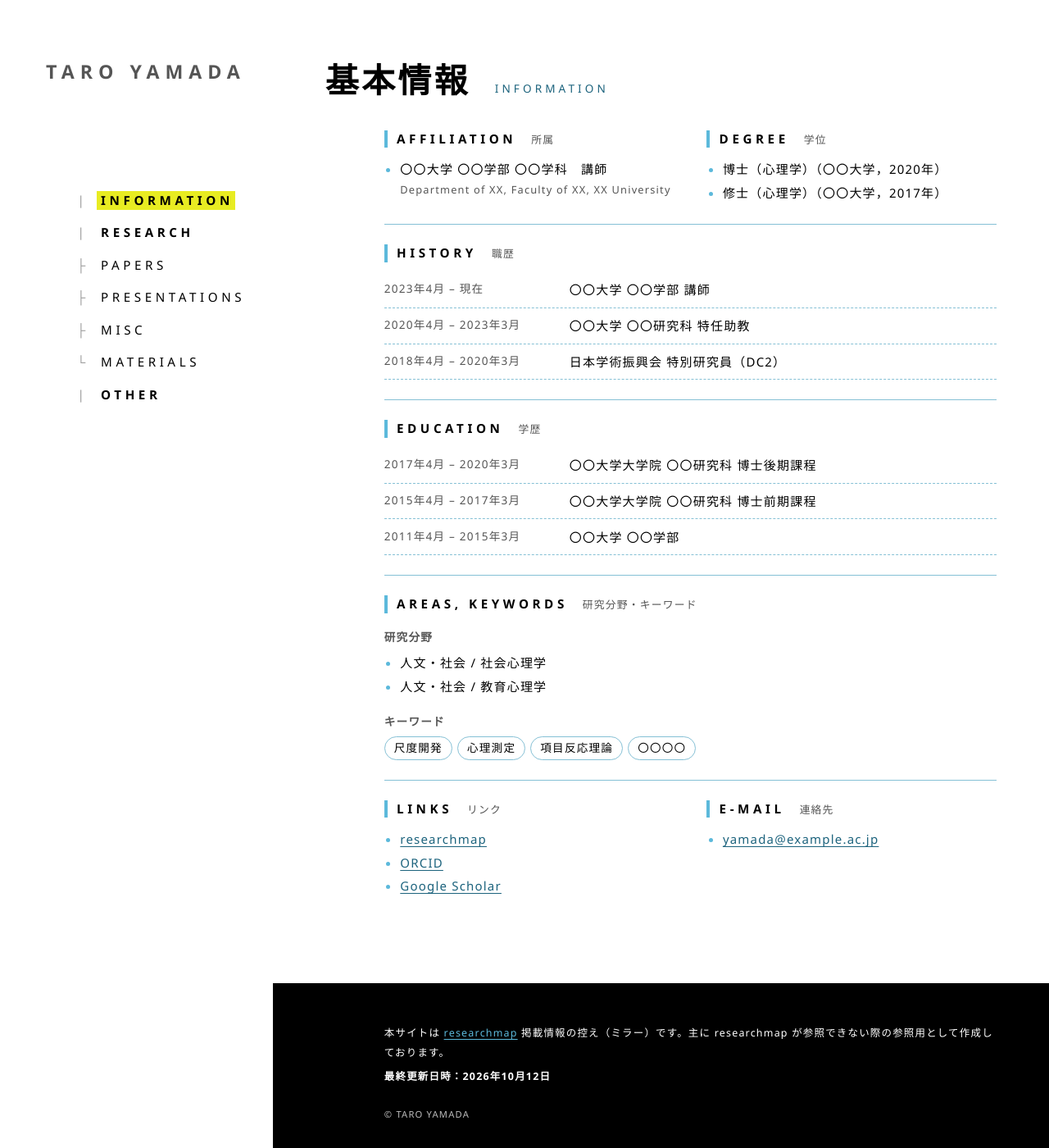
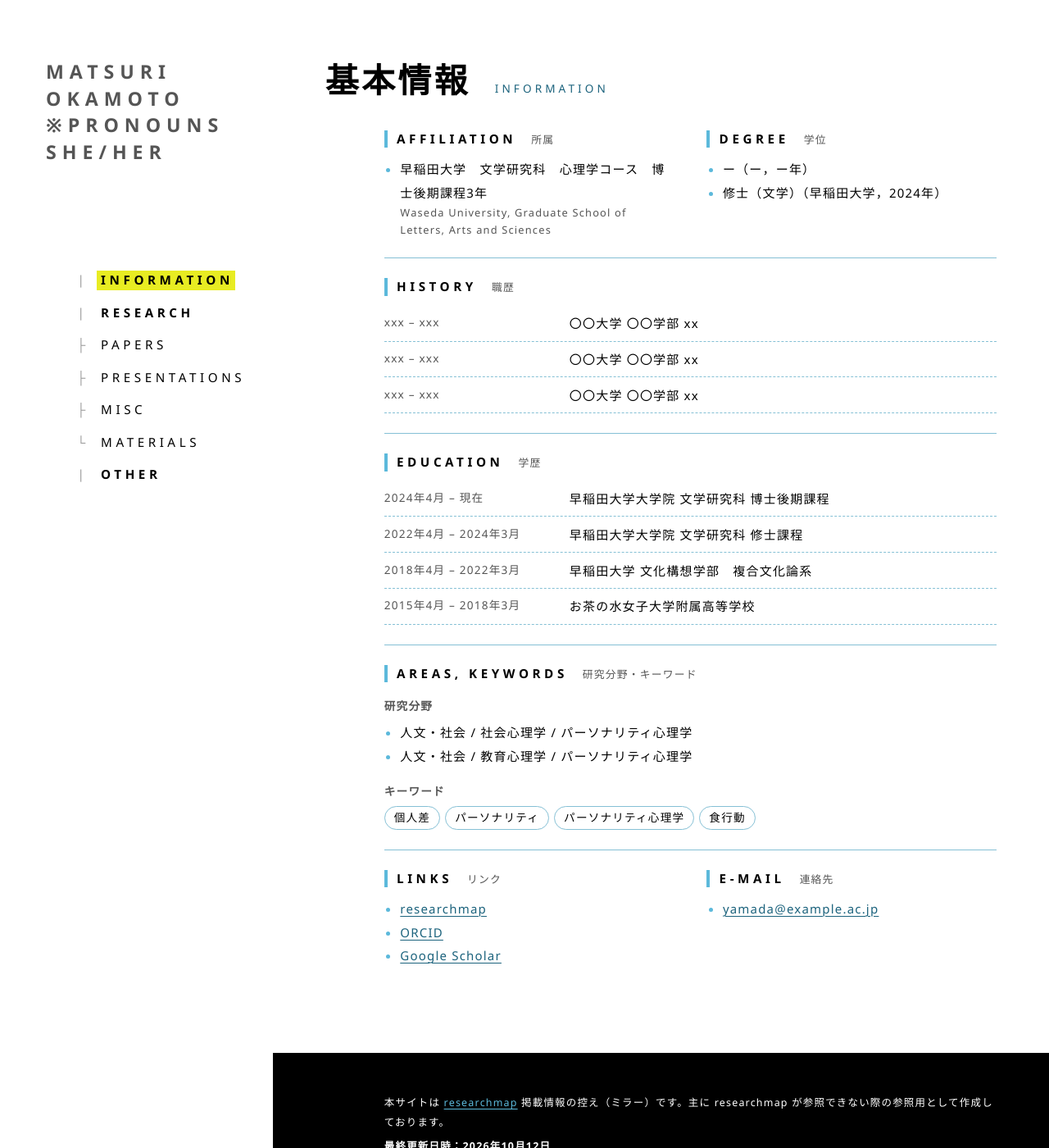
Before and after one commit to Matsuri-O/Matsuri-O.github.io, a Jekyll site: the page built from information.html, in a window 1280 px wide and 1400 px high. Shown: the whole window at 82% size. Built offline with Jekyll 4.4.1, drawn with Linux system fonts in a browser that asks for light colours; some of the changed text lies outside the part shown.

Commit message:
Update profile.yml

```diff
--- a/_data/profile.yml
+++ b/_data/profile.yml
@@ -1,60 +1,62 @@
 # ===== プロフィール（INFORMATION / TOP で使用）=====
 # ※ すべて仮の内容です。ご自身の情報に置き換えてください。
 
-name_ja: 山田 太郎
-name_en: Taro YAMADA
-position: 講師
-intro: 〇〇心理学を専門に、心理尺度の開発と妥当性の検証に取り組んでいます。
+name_ja: 岡本　茉莉
+name_en: Matsuri OKAMOTO　※Pronouns she/her
+position: PhD student
+intro: 魚拓用
 
 # ① 所属・学位
 affiliation:
-  - ja: 〇〇大学 〇〇学部 〇〇学科
-    en: Department of XX, Faculty of XX, XX University
-    position: 講師
+  - ja: 早稲田大学　文学研究科　心理学コース
+    en: Waseda University, Graduate School of Letters, Arts and Sciences
+    position: 博士後期課程3年
 degree:
-  - name: 博士（心理学）
-    institution: 〇〇大学
-    year: 2020
-  - name: 修士（心理学）
-    institution: 〇〇大学
-    year: 2017
+  - name: ー
+    institution: ー
+    year: ー
+  - name: 修士（文学）
+    institution: 早稲田大学
+    year: 2024
 
 # ② 職歴（新しい順）
 history:
-  - period: 2023年4月 – 現在
-    text: 〇〇大学 〇〇学部 講師
-  - period: 2020年4月 – 2023年3月
-    text: 〇〇大学 〇〇研究科 特任助教
-  - period: 2018年4月 – 2020年3月
-    text: 日本学術振興会 特別研究員（DC2）
+  - period: xxx – xxx
+    text: 〇〇大学 〇〇学部 xx
+  - period: xxx – xxx
+    text: 〇〇大学 〇〇学部 xx
+  - period: xxx – xxx
+    text: 〇〇大学 〇〇学部 xx
 
 # ③ 学歴（新しい順）
 education:
-  - period: 2017年4月 – 2020年3月
-    text: 〇〇大学大学院 〇〇研究科 博士後期課程
-  - period: 2015年4月 – 2017年3月
-    text: 〇〇大学大学院 〇〇研究科 博士前期課程
-  - period: 2011年4月 – 2015年3月
-    text: 〇〇大学 〇〇学部
+  - period: 2024年4月 – 現在
+    text: 早稲田大学大学院 文学研究科 博士後期課程
+  - period: 2022年4月 – 2024年3月
+    text: 早稲田大学大学院 文学研究科 修士課程
+  - period: 2018年4月 – 2022年3月
+    text: 早稲田大学 文化構想学部　複合文化論系
+  - period: 2015年4月 – 2018年3月
+    text: お茶の水女子大学附属高等学校
 
 # ④ 研究分野・キーワード
 areas:
-  - 人文・社会 / 社会心理学
-  - 人文・社会 / 教育心理学
+  - 人文・社会 / 社会心理学 / パーソナリティ心理学
+  - 人文・社会 / 教育心理学 / パーソナリティ心理学
 keywords:
-  - 尺度開発
-  - 心理測定
-  - 項目反応理論
-  - 〇〇〇〇
+  - 個人差
+  - パーソナリティ
+  - パーソナリティ心理学
+  - 食行動
 
 # ⑤ リンク（URL を書き換えてください）
 links:
   - label: researchmap
-    url: https://researchmap.jp/
+    url: https://researchmap.jp/matsuri-okamoto?lang=ja
   - label: ORCID
-    url: https://orcid.org/
+    url: https://orcid.org/0009-0007-8589-0469
   - label: Google Scholar
-    url: https://scholar.google.com/
+    url: https://scholar.google.com/citations?user=cJ17bPcAAAAJ
 
 # ⑥ 連絡先（迷惑メール対策のため、ユーザー名とドメインを分けて書きます）
 email:
```
